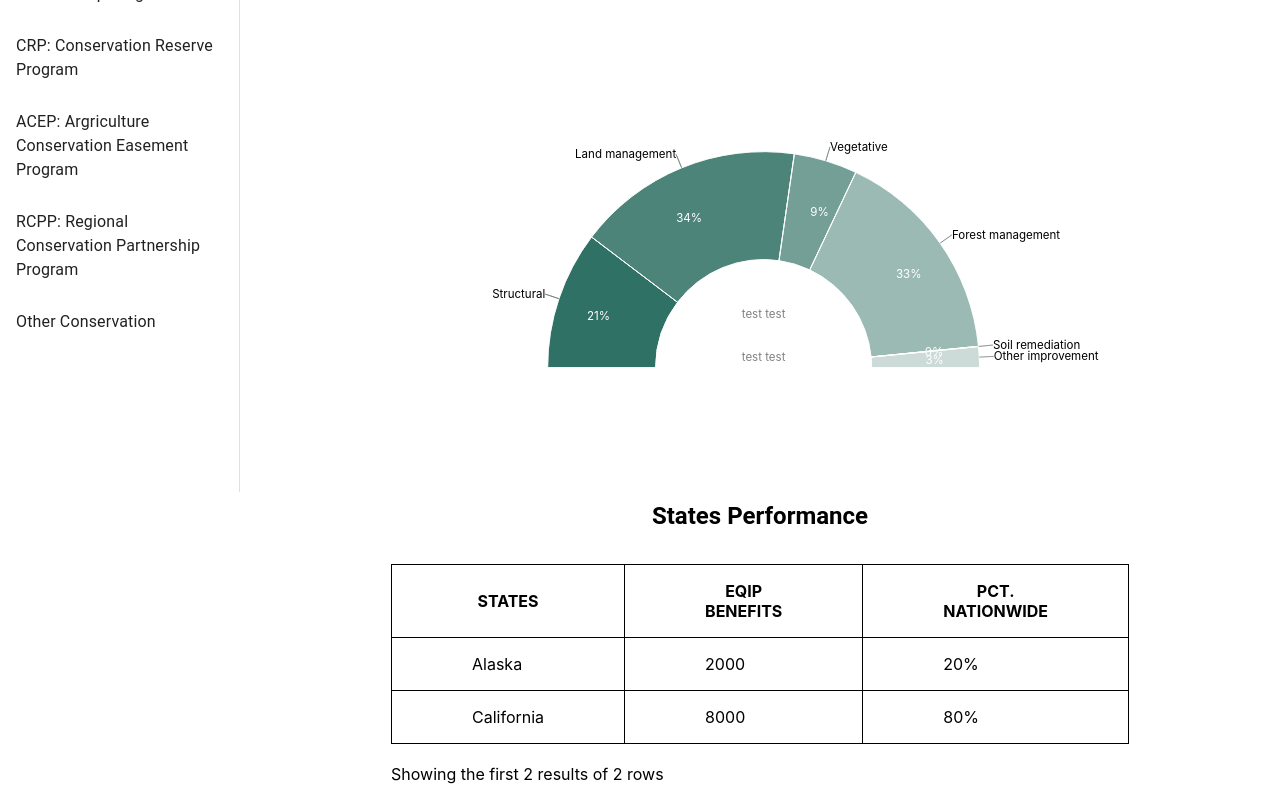
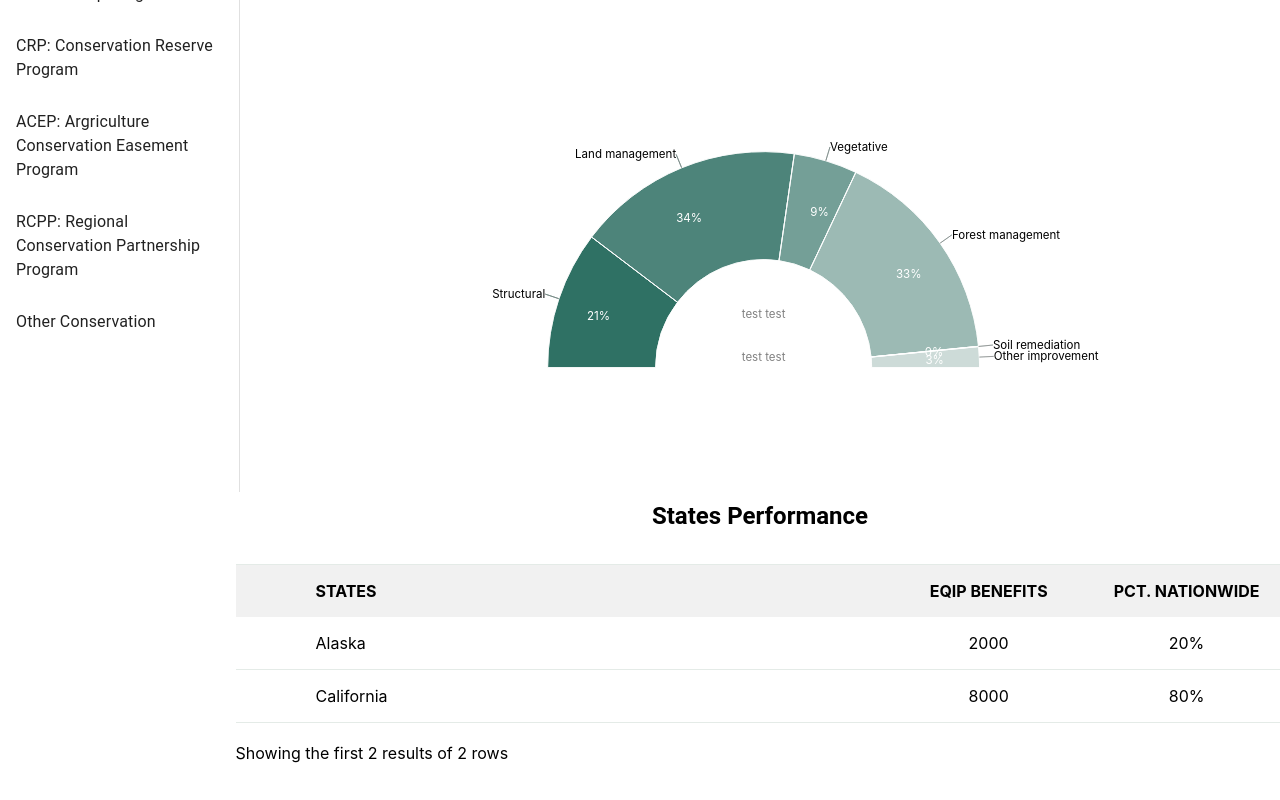
Before and after one commit to policy-design-lab/pdl-frontend, a React app: page /eqip in a window 1280 px wide. Shown: the part 308-1108 px from the top of the page. After the commit the page ends 1087 px from the top, so only its background shows below. Built offline with nearby package versions, Linux system fonts and the light colour scheme.

Commit message:
Update table CSS styles

```diff
--- a/src/components/DataTable.tsx
+++ b/src/components/DataTable.tsx
@@ -9,7 +9,9 @@ const Styles = styled.div`
 
     table {
         border-spacing: 0;
-        border: 1px solid black;
+        border: 1px solid #e4ebe7;
+        border-left: none;
+        border-right: none;
 
         tr {
             :last-child {
@@ -19,14 +21,18 @@ const Styles = styled.div`
             }
         }
 
-        th,
+        th {
+            background-color: #f1f1f1;
+            padding: 1rem;
+        }
+
         td {
             margin: 0;
             padding: 1rem;
             padding-left: 5rem;
             padding-right: 5rem;
-            border-bottom: 1px solid black;
-            border-right: 1px solid black;
+            border-bottom: 1px solid #e4ebe7;
+            border-right: none;
 
             :last-child {
                 border-right: 0;
@@ -55,7 +61,13 @@ function Table({ columns, data }: { columns: any; data: any }) {
                         <tr key={headerGroup.id} {...headerGroup.getHeaderGroupProps()}>
                             {headerGroup.headers.map((column) => (
                                 // Add the sorting props to control sorting.
-                                <th key={column.id} {...column.getHeaderProps(column.getSortByToggleProps())}>
+                                <th
+                                    key={column.id}
+                                    {...column.getHeaderProps(column.getSortByToggleProps())}
+                                    {...column.getHeaderProps({
+                                        style: { paddingLeft: column.paddingLeft, paddingRight: column.paddingRight }
+                                    })}
+                                >
                                     {column.render('Header')}
                                     {/* Add a sort direction indicator */}
                                     <span>
@@ -103,7 +115,9 @@ function App(): JSX.Element {
         () => [
             {
                 Header: 'STATES',
-                accessor: 'state'
+                accessor: 'state',
+                paddingLeft: '5rem',
+                paddingRight: '32rem'
             },
             {
                 Header: 'EQIP BENEFITS',
```
